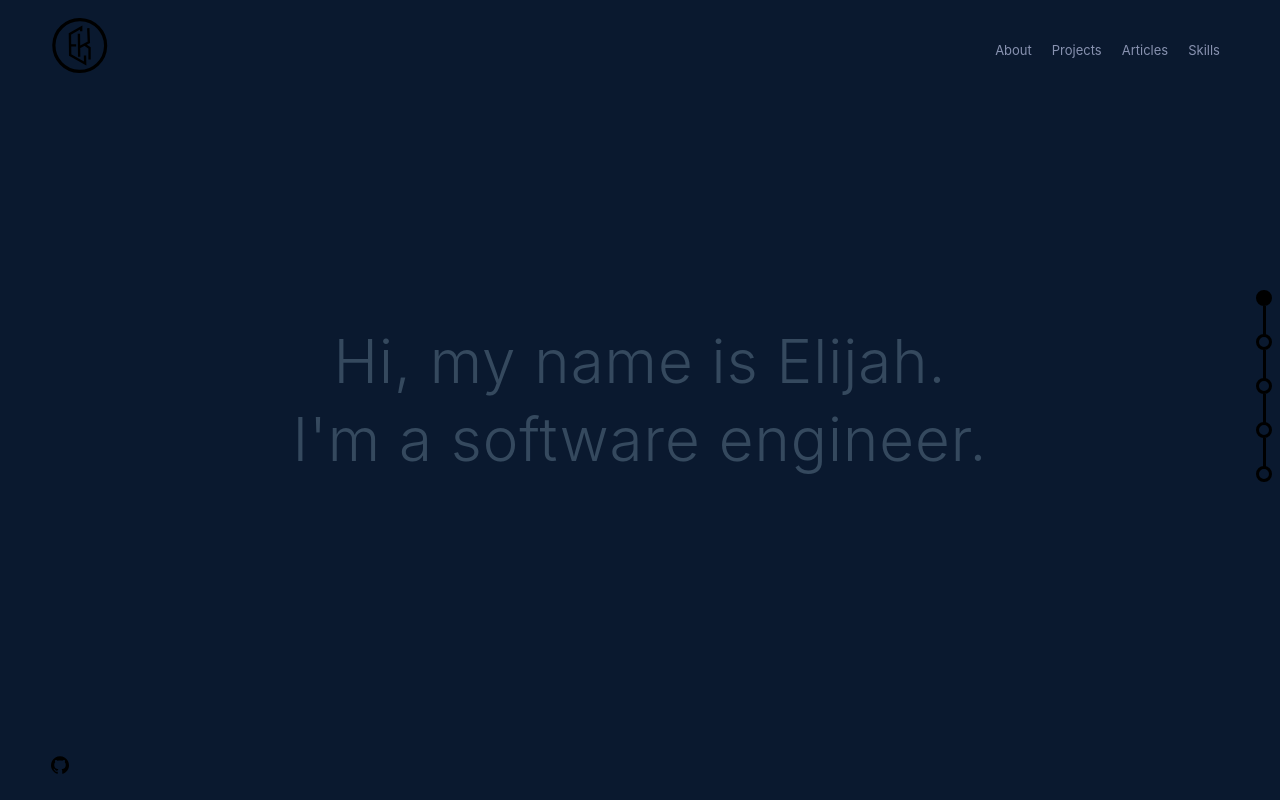
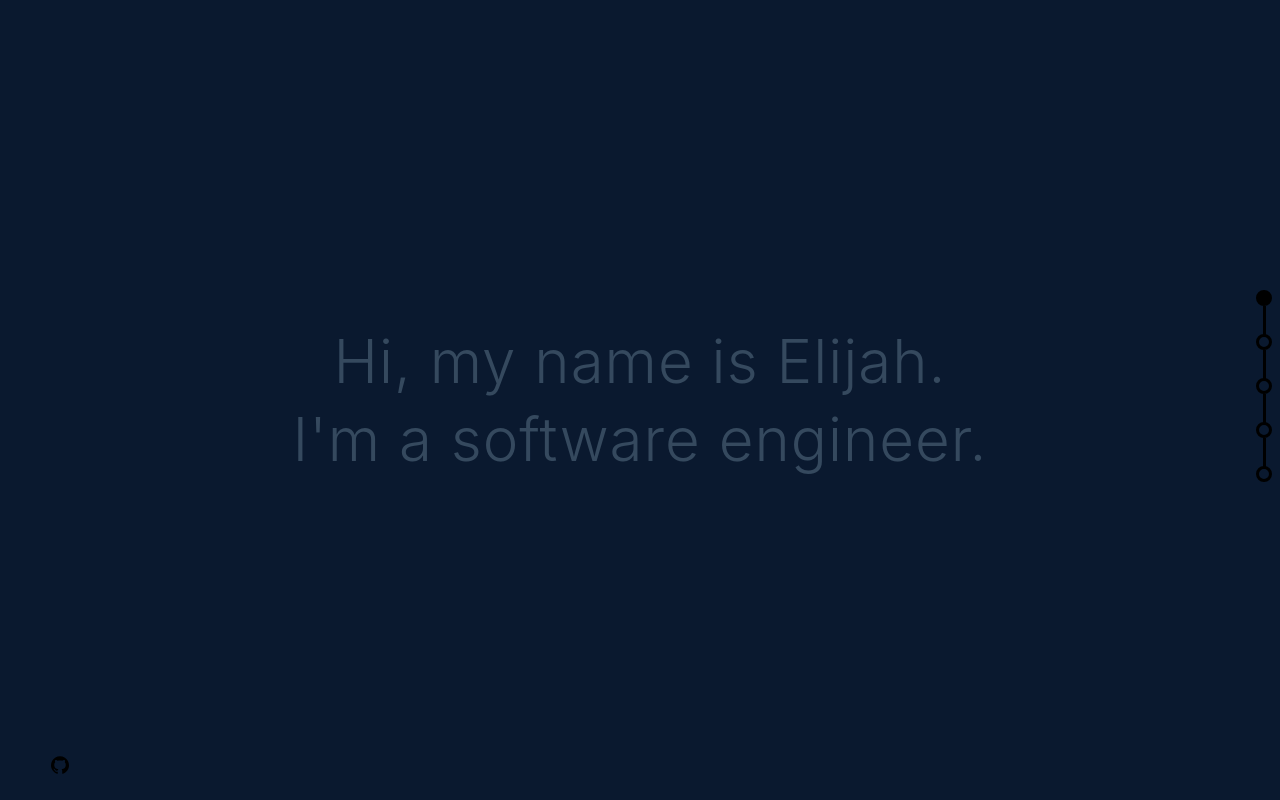
Before and after one commit to ElijahKotyluk/elijahkotyluk.com, a Nuxt app: page / in a window 1280 px wide. Shown: the top 800 px of the page. Built offline with nearby package versions, Linux system fonts and the light colour scheme.

Commit message:
Hide/Show toolbar on scroll:  - Add onScroll method  - Add event listener on mount and remove before component is destroyed  - Add scss transition/transform

```diff
--- a/components/Toolbar.vue
+++ b/components/Toolbar.vue
@@ -1,5 +1,5 @@
 <template>
-  <div class="header">
+  <div class="navbar" :class="{ 'navbar--hidden': !showNavbar }">
     <div class="nav">
       <nuxt-link to="/">
         <site-logo />
@@ -8,7 +8,9 @@
       <div class="nav-item-container">
         <ol class="nav-item-list">
           <li v-for="(item, i) in menu" :key="i" class="nav-items">
-            {{ item.name }}
+            <a>
+              {{ item.name }}
+            </a>
           </li>
         </ol>
       </div>
@@ -28,25 +30,53 @@ export default {
     return {
       menu: [
         {
-          name: 'About'
+          name: 'About',
+          to: '#about'
         },
         {
-          name: 'Projects'
+          name: 'Projects',
+          to: '#projects'
         },
         {
-          name: 'Articles'
+          name: 'Articles',
+          to: '#articles'
         },
         {
           name: 'Skills'
         }
-      ]
+      ],
+      showNavbar: true,
+      lastScrollPos: 0
+    }
+  },
+  mounted() {
+    window.addEventListener('scroll', this.onScroll)
+  },
+  beforeDestroy() {
+    window.removeEventListener('scroll', this.onScroll)
+  },
+  methods: {
+    onScroll() {
+      // Get current scroll position
+      const currentScrollPos = window.pageYOffset || document.documentElement.scrollTop
+
+      // If less than 0, stop
+      if (currentScrollPos < 0) {
+        return
+      }
+
+      // Determine whether to show or hide navbar
+      this.showNavbar = currentScrollPos < this.lastScrollPos
+
+      // Set current scroll position as last scroll position
+      this.lastScrollPos = currentScrollPos
     }
   }
 }
 </script>
 
 <style lang="scss" scoped>
-.header {
+.navbar {
   height: 100px;
   width: 100%;
   align-items: center;
@@ -56,7 +86,13 @@ export default {
   -webkit-box-pack: justify;
   justify-content: space-between;
   -webkit-box-align: center;
-  transition: all 0.25s cubic-bezier(0.645, 0.045, 0.355, 1) 0s;
+  transform: translate3d(0, 0, 0);
+  transition: 0.45s all ease-out;
+}
+
+.navbar.navbar--hidden {
+  box-shadow: none;
+  transform: translate3d(0, -100%, 0);
 }
 
 .nav {
```
